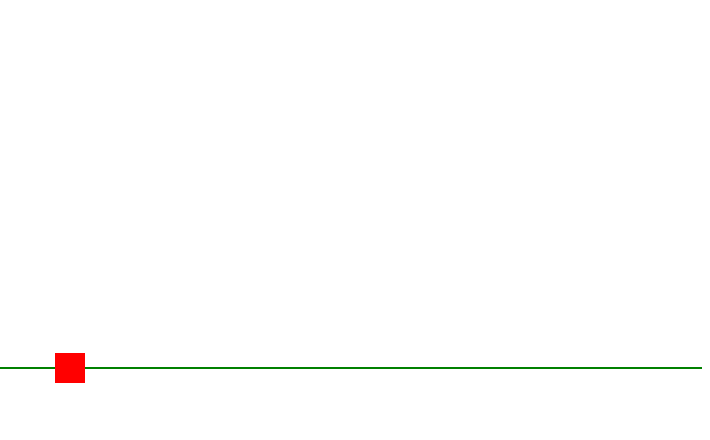
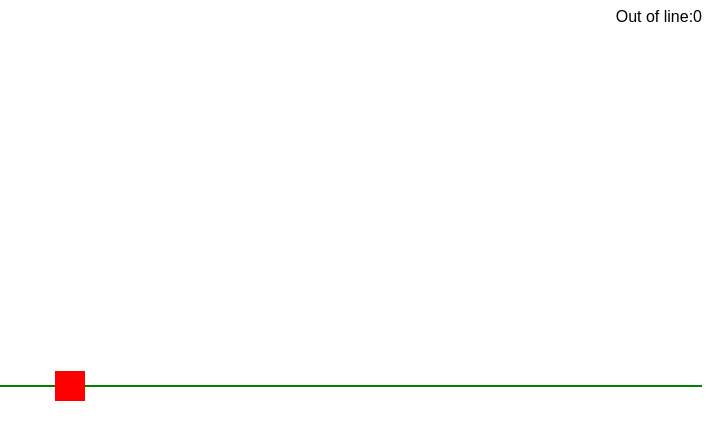
Before and after one commit to SagTheo/MovingCube, a plain HTML site: page index.html in a window 1280 px wide. Shown: the whole page, without its empty margins (570-1280 px from the left). Drawn offline with Linux system fonts and the light colour scheme.

Commit message:
added counter that increments when user is out of line

```diff
--- a/index.html
+++ b/index.html
@@ -8,9 +8,16 @@
     <link rel="stylesheet" href="styles.css">
 </head>
 <body>
-    <div class="cube"></div>
+    <div class="outOfLine">
+        <span>Out of line:</span>
+        <span id="counter">0</span>
+    </div>
 
-    <div class="line"></div>
+    <div class="container">
+        <div class="cube"></div>
+
+        <div class="line"></div>
+    </div>
 
     <script src="scripts.js"></script>
 </body>
--- a/scripts.js
+++ b/scripts.js
@@ -1,9 +1,11 @@
 const cube = document.querySelector('.cube')
 const line = document.querySelector('.line')
+const counter = document.querySelector('#counter')
 const lineCoord = line.getBoundingClientRect()
 let x = 0
 let y = 0
 const step = 10
+let counterOutOfLine = 0
 
 const transform = (cube, x, y) => {
     cube.style.transform = `translate(${x}px, ${y}px)`
@@ -31,7 +33,8 @@ window.addEventListener('keydown', e => {
 
         setTimeout(() => {
             if (cubeCoord.top + 30 < lineCoord.top) {
-                alert('Out of line')
+                counterOutOfLine++
+                counter.innerHTML = counterOutOfLine
             }
         }, 100)
 
--- a/styles.css
+++ b/styles.css
@@ -1,4 +1,4 @@
-body {
+.container   {
     height: 90vh;
     display: flex;
     justify-content: center;
@@ -16,3 +16,9 @@ body {
     width: 100vw;
     border: 1px solid green;
 }
+
+.outOfLine {
+    font-family: Arial, Helvetica, sans-serif;
+    display: flex;
+    justify-content: end;
+}
```
